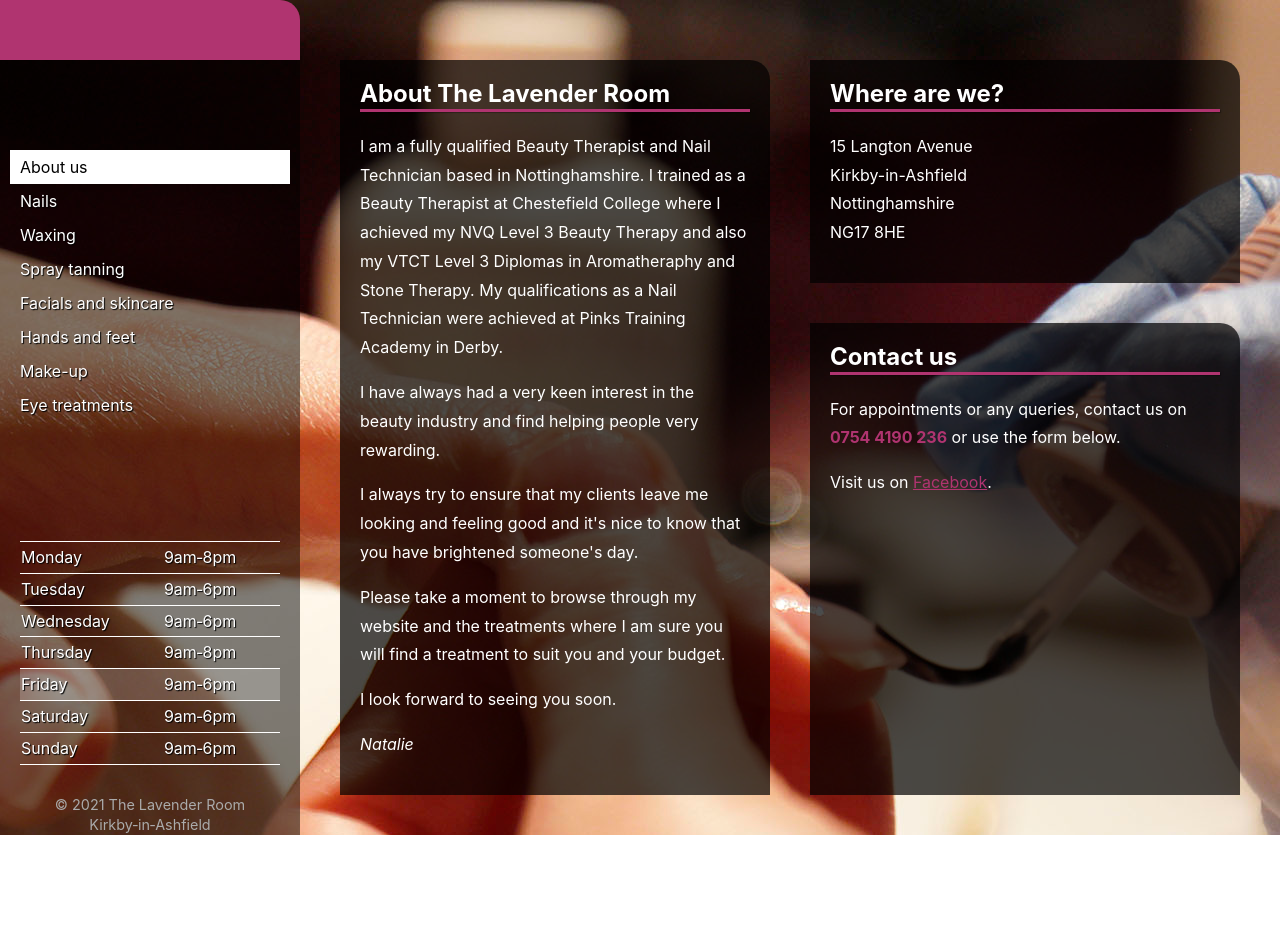
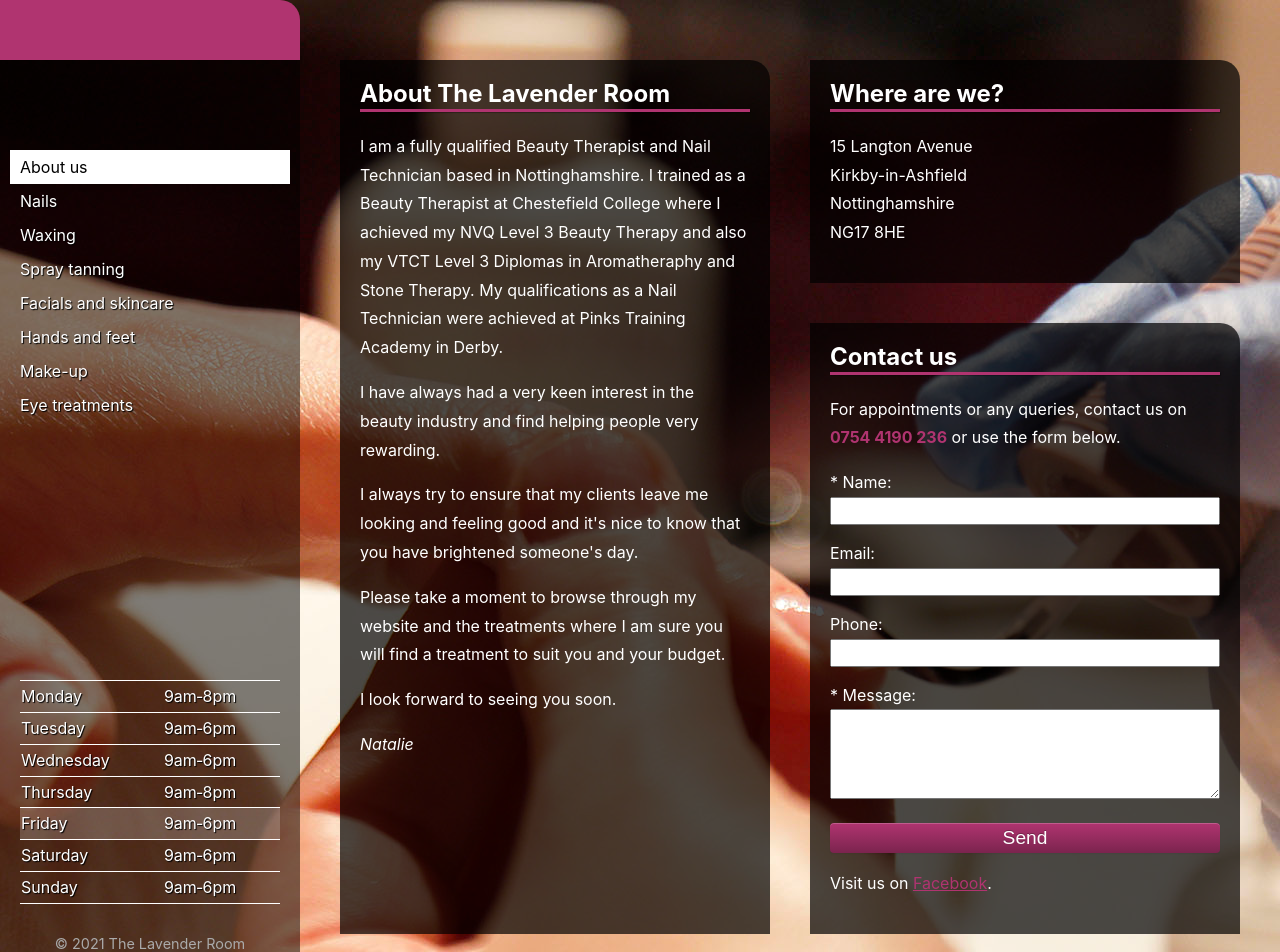
Before and after one commit to Makepool/lavender, a React (Create React App) app: page /about-the-lavender-room in a window 1280 px wide. Shown: the top 952 px of the page. Before the commit the page ends 835 px from the top, so only its background shows below. Built offline with nearby package versions, Linux system fonts and the light colour scheme.

Commit message:
Fix form.

```diff
--- a/src/components/page-container.scss
+++ b/src/components/page-container.scss
@@ -137,3 +137,38 @@ strong {
 a {
     color: #b03470;
 }
+
+input[type=email], input[type=tel], input[type=text], textarea {
+    width: 100%;
+    display: block;
+    margin-bottom: 1em;
+    box-sizing: border-box;
+    padding: 4px 6px;
+    font-size: 14px;
+}
+
+input[type=submit] {
+    width: 100%;
+    margin-top: 10px;
+    color: #fff;
+    text-shadow: 0 -1px 0 rgba(0,0,0,.25);
+    background-color: #b03470;
+    background-image: linear-gradient(to bottom,#b03470,#7b244e);
+    background-repeat: repeat-x;
+    border: none;
+    border-color: rgba(0,0,0,.1) rgba(0,0,0,.1) #b3b3b3;
+    display: inline-block;
+    padding: 4px 12px;
+    margin-bottom: 0;
+    font-size: 1.2em;
+    vertical-align: middle;
+    cursor: pointer;
+    border-radius: 4px;
+    box-shadow: inset 0 1px 0 rgba(255,255,255,.2), 0 1px 2px rgba(0,0,0,.05);
+}
+
+@media (max-width: 991px) {
+    input[type=submit] {
+        height: 40px;
+    }
+}
--- a/src/pages/about.tsx
+++ b/src/pages/about.tsx
@@ -36,24 +36,24 @@ export default function About() {
                         <h2>Contact us</h2>
                         <p>For appointments or any queries, contact us on <strong itemProp="telephone">0754 4190 236</strong> or use the form below.</p>
 
-                        {/* <form id="form" name="form1" action="contact-the-lavender-room.php" method="post">
+                        <form id="form" name="form1" action="contact-the-lavender-room.php" method="post">
                             <label htmlFor="name">* Name:</label>
-                            <input type="text" name="name" required={true} autoComplete="name">
+                            <input type="text" name="name" required={true} autoComplete="name"/>
 
                             <label htmlFor="email">Email:</label>
-                            <input type="email" name="email" id="email">
+                            <input type="email" name="email" id="email"/>
 
                             <label htmlFor="phone">Phone:</label>
-                            <input type="tel" name="phone" id="phone">
+                            <input type="tel" name="phone" id="phone"/>
 
                             <label htmlFor="message">* Message:</label>
                             <textarea name="message" rows={5} required={true}></textarea>
 
-                            <input type="submit" value="Send">
+                            <input type="submit" value="Send"/>
 
-                            <input type="hidden" name="oldtime" value="22:8:40">
-                            <input type="hidden" name="newtime" value="22:8:40">
-                        </form> */}
+                            <input type="hidden" name="oldtime" value="22:8:40"/>
+                            <input type="hidden" name="newtime" value="22:8:40"/>
+                        </form>
 
                         <p>Visit us on <a href="https://www.facebook.com/lavenderroom.homespa">Facebook</a>.</p>
                     </div>
```
